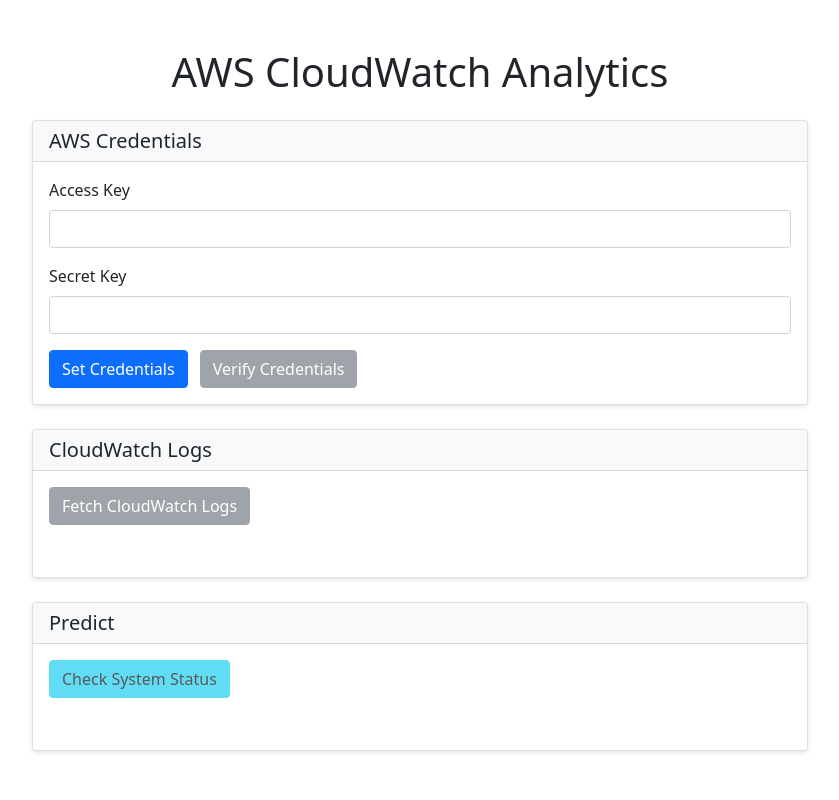
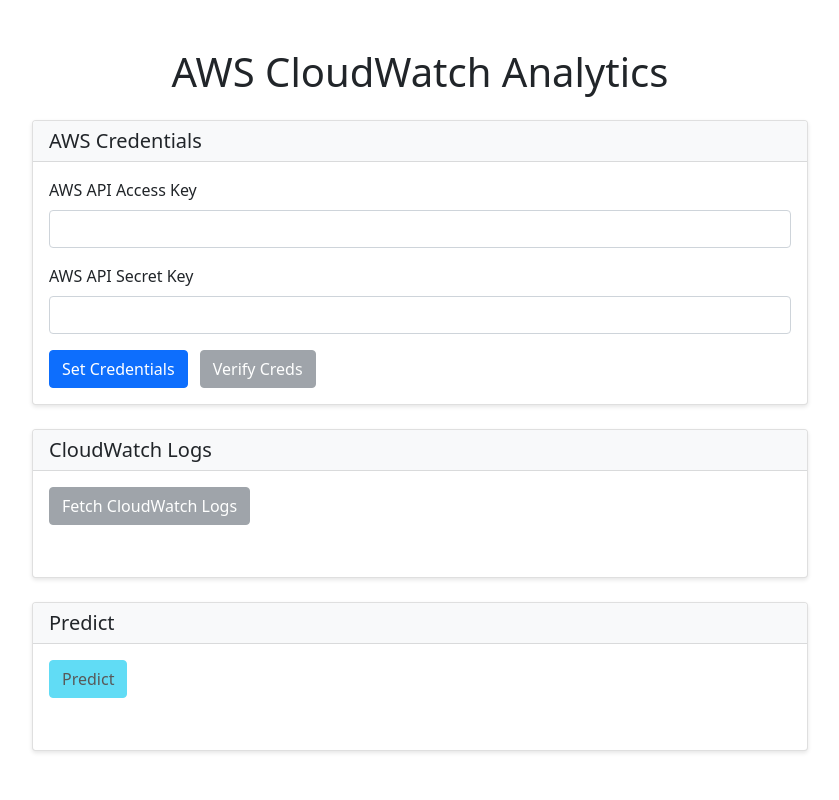
Before and after one commit to itsmrhem/cloud-workload-prediction, a FastAPI app: page / in a window 1280 px wide. Shown: the whole page, without its empty margins (220-1059 px from the left). Run offline with FastAPI, Linux system fonts and the light colour scheme.

Commit message:
cosmetic changes

```diff
--- a/static/script.js
+++ b/static/script.js
@@ -12,14 +12,14 @@
 
             if (data.success) {
                 fetchLogsBtn.disabled = false;
-                showMessage('logs-status', 'Credentials verified successfully!', true);
+                showMessage('logs-status', 'Creds verified Now fetch logs', true);
             } else {
                 fetchLogsBtn.disabled = true;
-                showMessage('logs-status', 'Invalid credentials: ' + data.error, false);
+                showMessage('logs-status', 'Invalid creds: ' + data.error, false);
             }
         } catch (error) {
             fetchLogsBtn.disabled = true;
-            showMessage('logs-status', 'Error verifying credentials: ' + error, false);
+            showMessage('logs-status', 'Error verifying creds: ' + error, false);
         }
     });
 
@@ -43,10 +43,10 @@
             const data = await response.json();
             if (data.message) {
                 document.getElementById('verify-credentials-btn').disabled = false;
-                showMessage('logs-status', 'Credentials set successfully!', true);
+                showMessage('logs-status', 'Creds set success', true);
             }
         } catch (error) {
-            showMessage('logs-status', 'Failed to set credentials: ' + error, false);
+            showMessage('logs-status', 'Creds set failed:' + error, false);
         }
     });
 
@@ -57,7 +57,7 @@
 
             if (data.success) {
                 predictBtn.disabled = false;
-                showMessage('logs-status', 'CloudWatch logs fetched successfully!', true);
+                showMessage('logs-status', 'Cloudwatch logs fetch success and saved', true);
             } else {
                 predictBtn.disabled = true;
                 showMessage('logs-status', data.error, false);
@@ -74,10 +74,10 @@
             const data = await response.json();
 
             if (data.success) {
-                const message = `Current CPU utilization is high: ${data.predicted_max_cpu.toFixed(2)}%<br>`;
+                const message = `Predicted CPU Util % in the next 15 min: ${data.predicted_max_cpu.toFixed(2)}%<br>`;
                 showMessage('prediction-result', message, true);
                 launchSection.style.display = 'block';
-                showMessage('prediction-result', message + 'Recommendation: Launch new instance', true);
+                showMessage('prediction-result', message + 'Recommended to Launch new instance. You can launch instance from below form.', true);
             } else {
                 showMessage('prediction-result', 'Prediction failed: ' + data.error, false);
             }
@@ -105,12 +105,12 @@
 
             const data = await response.json();
             if (data.success) {
-                showMessage('launch-status', `Instance launched successfully! Instance ID: ${data.instance_id}`, true);
+                showMessage('launch-status', `Instance launched successInstance ID: ${data.instance_id}`, true);
             } else {
-                showMessage('launch-status', 'Failed to launch instance: ' + data.error, false);
+                showMessage('launch-status', 'Instance launch failed:' + data.error, false);
             }
         } catch (error) {
-            showMessage('launch-status', 'Error launching instance: ' + error, false);
+            showMessage('launch-status', 'launching instance failed: ' + error, false);
         }
     });
 
--- a/templates/index.html
+++ b/templates/index.html
@@ -20,15 +20,15 @@
             <div class="card-body">
                 <form id="credentials-form">
                     <div class="mb-3">
-                        <label for="access-key" class="form-label">Access Key</label>
+                        <label for="access-key" class="form-label">AWS API Access Key</label>
                         <input type="text" class="form-control" id="access-key" required>
                     </div>
                     <div class="mb-3">
-                        <label for="secret-key" class="form-label">Secret Key</label>
+                        <label for="secret-key" class="form-label">AWS API Secret Key</label>
                         <input type="password" class="form-control" id="secret-key" required>
                     </div>
                     <button type="submit" class="btn btn-primary">Set Credentials</button>
-                    <button type="button" id="verify-credentials-btn" class="btn btn-secondary ms-2" disabled>Verify Credentials</button>
+                    <button type="button" id="verify-credentials-btn" class="btn btn-secondary ms-2" disabled>Verify Creds</button>
                 </form>
             </div>
         </div>
@@ -50,7 +50,7 @@
                 <h5 class="mb-0">Predict</h5>
             </div>
             <div class="card-body">
-                <button id="predict-btn" class="btn btn-info" disabled>Check System Status</button>
+                <button id="predict-btn" class="btn btn-info" disabled>Predict </button>
                 <div id="prediction-result" class="mt-3"></div>
             </div>
         </div>
```
